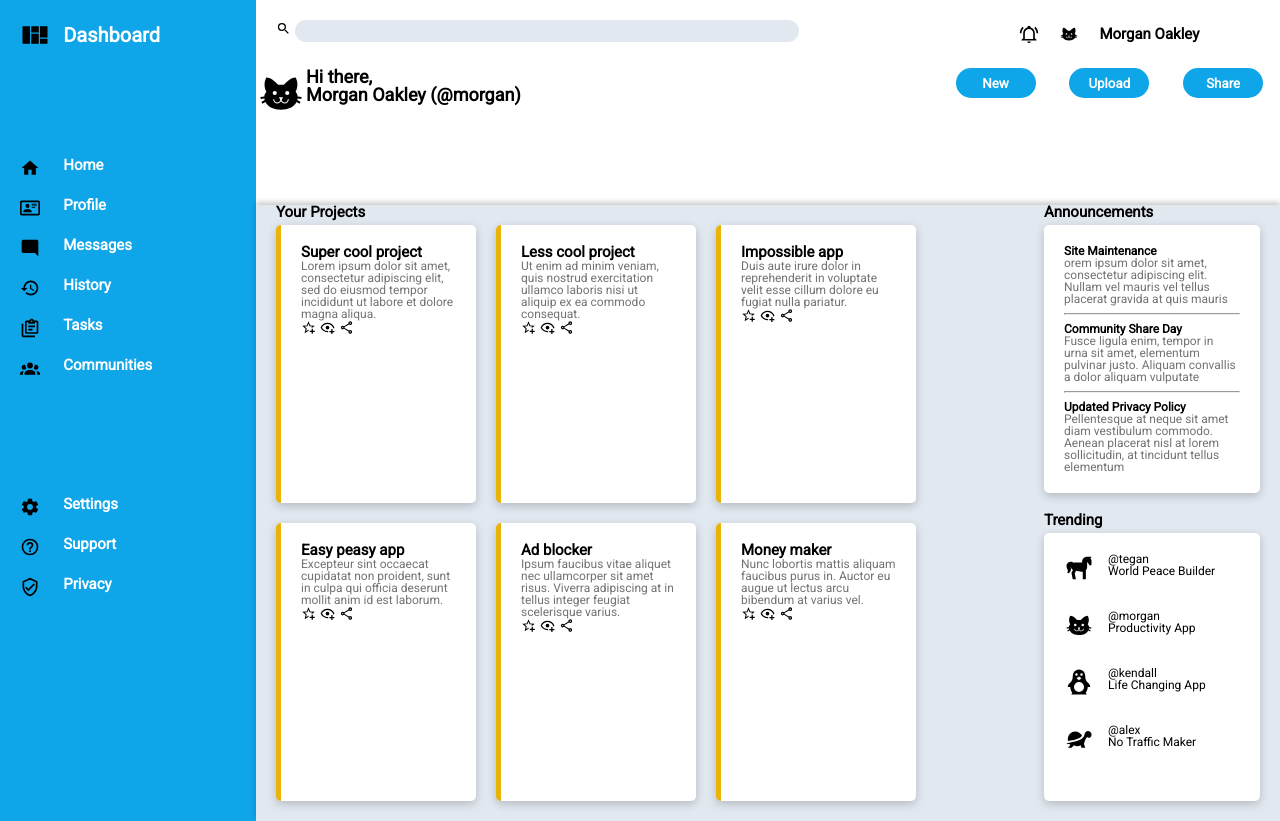
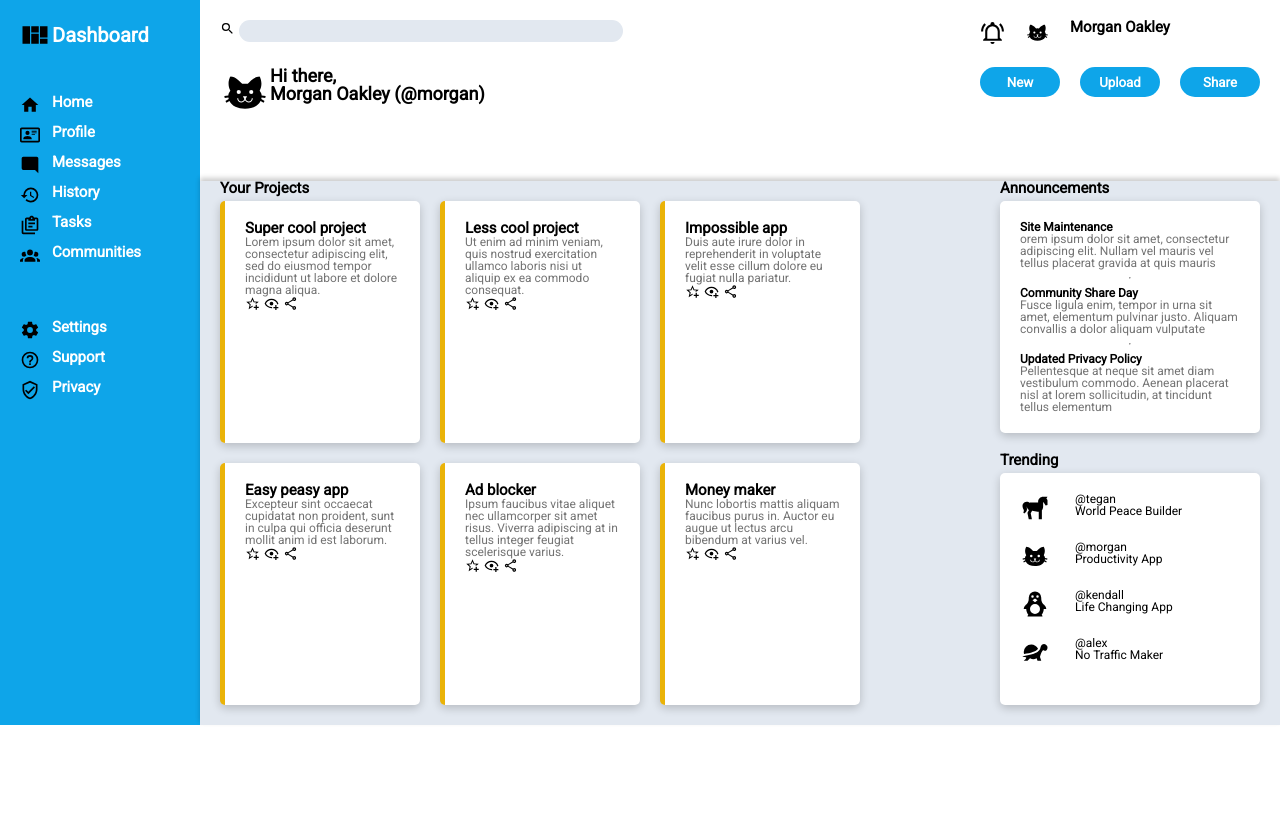
Before and after one commit to lhtn/dashboard, a plain HTML site: page index.html in a window 1280 px wide. After the commit the page ends 800 px from the top, so only its background shows below. Drawn offline with Linux system fonts and the light colour scheme.

Commit message:
Add minmax and min-content to containers

```diff
--- a/index.html
+++ b/index.html
@@ -42,8 +42,8 @@
                     <input name="search-bar" type="text">
                 </div>
                 <div class="name">
-                    <img src="images/bell.svg" width="20px">
-                    <img src="images/cat.svg" width="20px">
+                    <img src="images/bell.svg" width="25px">
+                    <img src="images/cat.svg" width="25px">
                     <h3>Morgan Oakley</h3>
                 </div>
                 <div class="greeting">
--- a/styles.css
+++ b/styles.css
@@ -57,7 +57,7 @@ table {
 
 .container {
     display: grid;
-    grid-template-columns: 1fr 4fr;
+    grid-template-columns: minmax(min-content, 200px) 4fr;
     grid-template-rows: 1fr 3fr;
 }
 
@@ -98,7 +98,7 @@ p {
     display: grid;
     grid-area: 1 / 1 / 3 / 2;
     grid-template-columns: 1fr 4fr;
-    grid-template-rows: 0.3fr repeat(5, minmax(30px, 40px)) 0.3fr repeat(3, minmax(30px, 40px));
+    grid-template-rows: 75px repeat(5, minmax(20px, 30px)) 75px repeat(3, minmax(20px, 30px));
     background-color: #0ea5e9;
     color: #ffffff;
     padding: 20px;
@@ -122,11 +122,8 @@ p {
 .header {
     display: grid;
     grid-area: 1 / 2 / 2 / 3;
+    grid-template-columns: 4fr 1fr;
     grid-template-rows: 1fr 2fr;
-    grid-template-columns: 2fr 1fr;
-}
-
-.search {
     margin: 20px;
 }
 
@@ -134,19 +131,19 @@ input[type=text] {
     background-color: #e2e8f0;
     border-radius: 25px;
     border: none;
-    width: 500px;
+    width: 50%;
     height: 20px;
 }
 
 .name {
     display: flex;
-    justify-content: center;
+    justify-content: flex-start;
     gap: 20px;
 }
 
-.name h3 {
+.name img {
     display: flex;
-    align-self: center;
+    align-self: flex-start;
 }
 
 .greeting {
@@ -160,7 +157,8 @@ input[type=text] {
 
 .buttons {
     display: flex;
-    justify-content: space-around;
+    justify-content: flex-start;
+    gap: 20px;
 }
 
 button {
@@ -179,7 +177,7 @@ button {
 .main-content {
     display: grid;
     grid-area: 2 / 2 / 3 / 3;
-    grid-template-columns: 3fr 1fr;
+    grid-template-columns: 3fr minmax(min-content, 300px);
     grid-template-rows: 1fr 1fr;
     box-shadow: 0 -3px 5px rgb(0 0 0 / 0.2);
     background-color: #e2e8f0;
@@ -215,6 +213,7 @@ button {
 }
 
 .announcements {
+    display: grid;
     grid-area: 1 / 2 / 2 / 3;
     background-color: #ffffff;
     border-radius: 5px;
```
